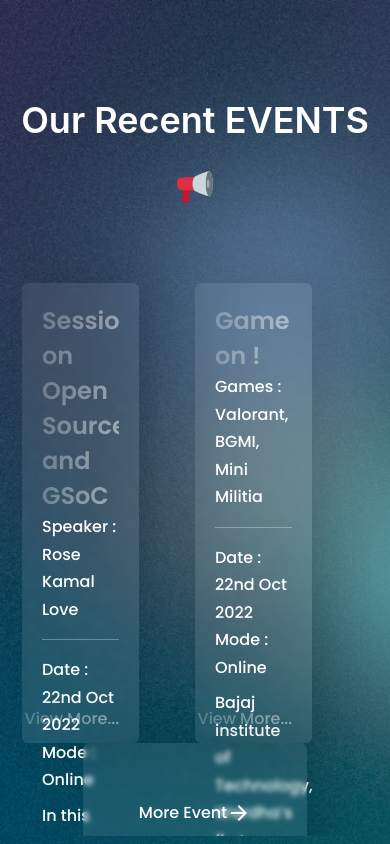
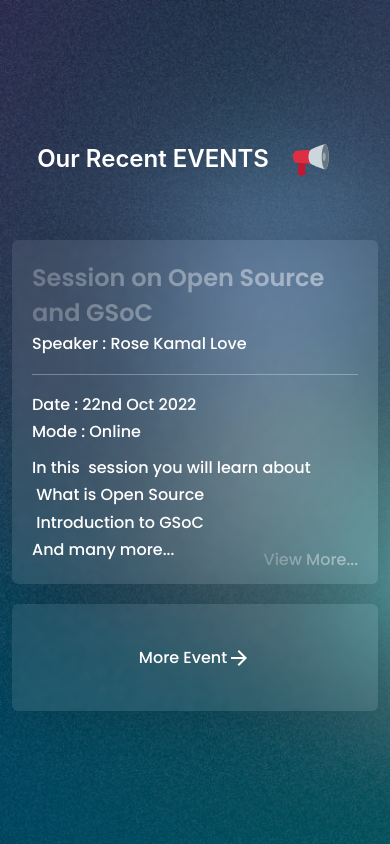
Before and after one commit to BhaveshAnandpara/NSCC-BITW-Official-Website, a React (Create React App) app in the folder frontend/: page / in a window 390 px wide. Built offline with nearby package versions, Linux system fonts and the light colour scheme.

Commit message:
Event Page Responsivness Done

```diff
--- a/frontend/src/EventPage/EventPage.css
+++ b/frontend/src/EventPage/EventPage.css
@@ -107,12 +107,20 @@ button {
 .eventCard-container{
   height: 55%;
   margin-top: 48px;
+  display: flex;
+  flex-direction: row;
+  justify-content: center;
+  align-items: center;
 }
 
 .eventCard-container > div:not(:nth-child(3)) {
   height: 100%;
   width: 30%;
   margin-right: 56px;
+}
+
+.eventCard-container > div:nth-child(3){
+  display: flex;
 }
 
 .summary{
@@ -126,3 +134,26 @@ button {
   bottom: 10px;
   right: 20px;
 }
+
+@media only screen and (max-width: 600px) {
+
+  .eventCard-container{
+    flex-direction: column;
+  }
+
+  .eventCard-container > div:nth-child(2){
+    display: none;
+  }
+
+  .eventCard-container > div:nth-child(1) , .eventCard-container > div:nth-child(3){
+    width: 100%;
+    height: max-content;
+    margin: 0 0 20px 0;
+    justify-content: center;
+  }
+
+  .titles{
+    font-size: 24px;
+  }
+
+}
--- a/frontend/src/EventPage/EventPage.js
+++ b/frontend/src/EventPage/EventPage.js
@@ -44,12 +44,12 @@ function EventPage() {
           </center>
         </h1>
 
-        <div className="row eventCard-container  justify-content-center align-items-center">
+        <div className="eventCard-container ">
           {slice.map((data, i) => {
 
             return (
 
-              <div className=" glass col-md-3  box1" key={i}>
+              <div className=" glass  box1" key={i}>
                   <p className=" overlay event-card-title">{data.name}</p>
                   <p>{eventDetails(data.eventDetails)}</p>
                   <p className="multiline summary" >
@@ -60,15 +60,14 @@ function EventPage() {
             );
           })}
 
-          <div className="col-md-2  box1 glass">
-            <div className="p-3 text-align-center">
+          <div className=" box1 glass">
+
 
               <button box1 className="box1">
                 More Event
                 <ArrowForwardIcon />
               </button>
 
-            </div>
           </div>
 
         </div>
```
